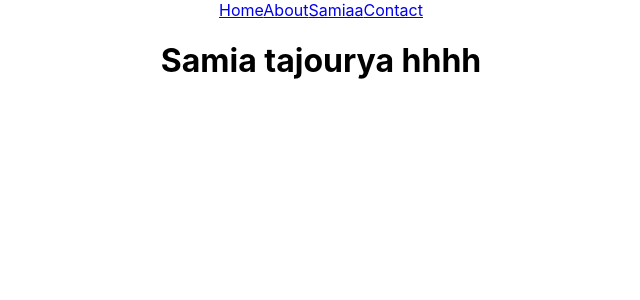
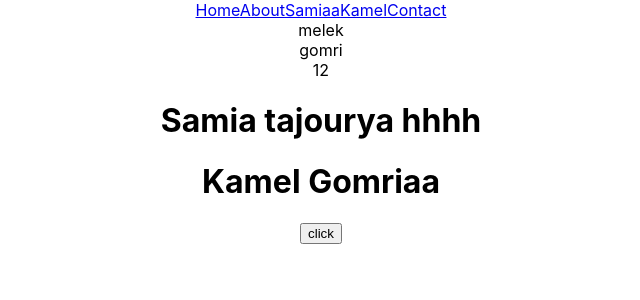
Before and after one commit to melekgomri1/gestionemployee, a React (Create React App) app in the folder employeereact/: page /samia in a window 1280 px wide. Shown: the top 300 px of the page, without its empty margins (319-959 px from the left). Built offline with nearby package versions, Linux system fonts and the light colour scheme.

Commit message:
react state and props

```diff
--- a/employeereact/src/App.css
+++ b/employeereact/src/App.css
@@ -1,3 +1,9 @@
+.active{
+  color:blue
+}
+.active1{
+  color:black;
+}
 .App {
   text-align: center;
 }
--- a/employeereact/src/App.js
+++ b/employeereact/src/App.js
@@ -1,25 +1,28 @@
 import './App.css';
 import Home from './Home';
 import About from './About';
-import { BrowserRouter, Link, Route, Routes } from 'react-router-dom';
+import { BrowserRouter, Link, NavLink, Route, Routes } from 'react-router-dom';
 import Samia from './Samia';
 import Contact from './Contact';
+import Kamel from './Kamel';
 
 function App() {
   return (
     <div className="App">
       <BrowserRouter>
         <nav>
-          <Link to="/">Home</Link>
-          <Link to="/about">About</Link>
-          <Link to="/samia">Samiaa</Link>
-          <Link to="/contact">Contact</Link>
+          <NavLink to="/" activeClassName="active">Home</NavLink>
+          <NavLink to="/about" activeClassName="active">About</NavLink>
+          <NavLink to="/samia" activeClassName="active">Samiaa</NavLink>
+          <NavLink to="/samia/kamel" activeClassName="active1">Kamel</NavLink>
+          <NavLink to="/contact" activeClassName="active">Contact</NavLink>
         </nav>
         <Routes>
           <Route path="/" element={<Home />} />
           <Route path="/about" element={<About />} />
           <Route path="/samia" element={<Samia />} />
-          <Route path="/contact/:name/:id" element={<Contact />} />
+          <Route path="/samia/kamel" element={<Kamel />} />
+          <Route path="/contact" element={<Contact />} />
         </Routes>
       </BrowserRouter>
     </div>
--- a/employeereact/src/Contact.js
+++ b/employeereact/src/Contact.js
@@ -1,8 +1,17 @@
 import React,{Component} from 'react';
 class Contact extends React.Component{
+    constructor(props){
+        super(props);
+        console.log("constructor");
+    }
+    componentDidMount(){
+        console.log("componentdidmount")
+    }
 
     render(){
+        console.log("cc")
         return <div>
+
             <h1>samia w kamel l mba3bsin</h1>
 
         </div>
--- /dev/null
+++ b/employeereact/src/Kamel.js
@@ -0,0 +1,22 @@
+import React from 'react';
+import { useNavigate } from 'react-router-dom';
+
+function Kamel(props) {  // Add 'props' as a parameter
+    const navigate = useNavigate();
+
+    const handleClick = () => {
+        navigate('/about');
+    };
+
+
+    return (
+        <div>
+          {/* Access props directly */}
+            <h1>Kamel Gomriaa</h1>
+
+            <button onClick={handleClick}>click</button><br />
+        </div>
+    );
+}
+
+export default Kamel;
--- a/employeereact/src/Samia.js
+++ b/employeereact/src/Samia.js
@@ -1,13 +1,21 @@
 import React,{Component} from 'react';
+import Kamel from './Kamel';
 class Samia extends React.Component{
+    state={
+        name:"melek",
+        lastename:"gomri",
+        age:12
+    }
 
     render(){
         console.log(this.props);
         return <div>
+            {this.state.name}<br></br>
+            {this.state.lastename}<br></br>
+            {this.state.age}
 
             <h1>Samia tajourya hhhh</h1>
-
-
+            <Kamel data={this.state}/>
         </div>
     }
 }
```
